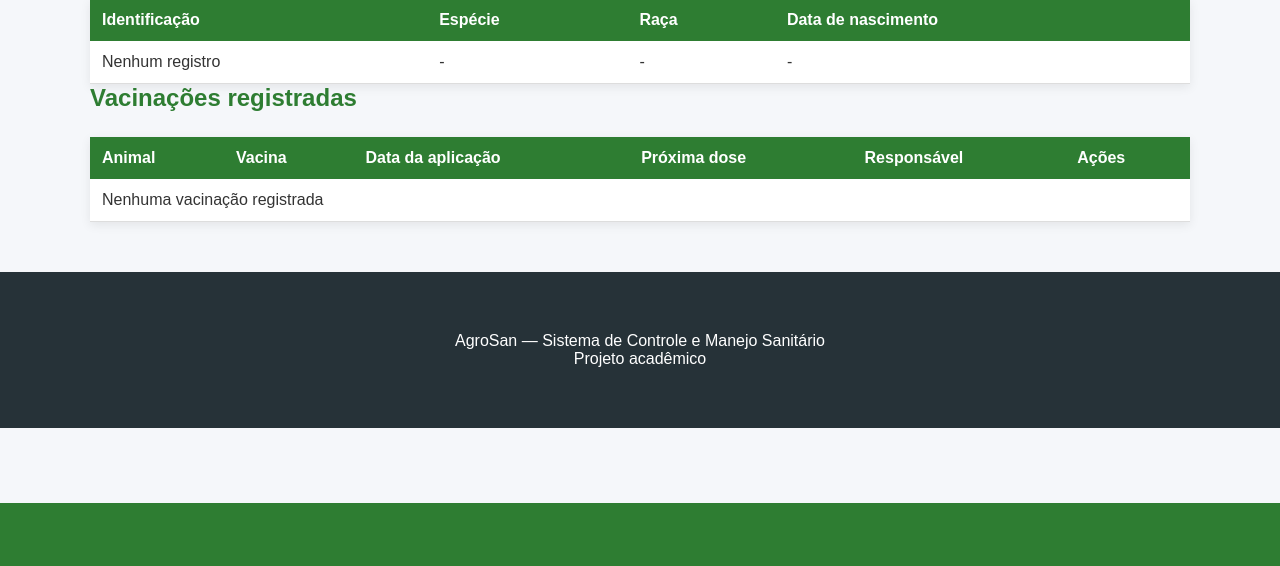
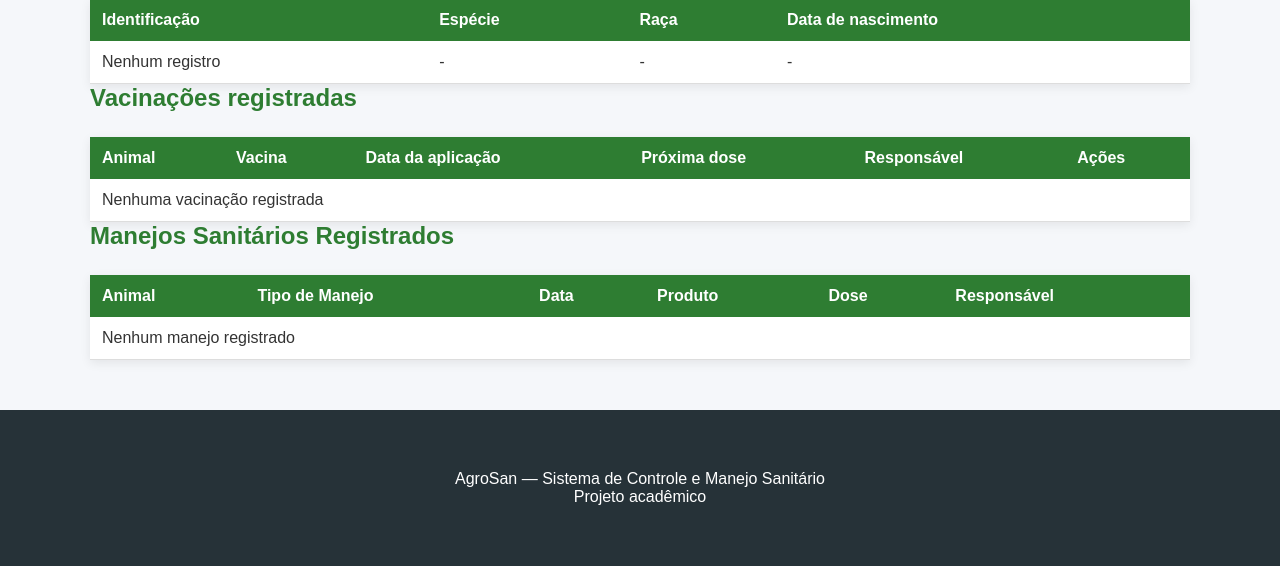
Before and after one commit to AyramViviane/controle-de-manejo-sanitario-e-vacinacao, a Flask app: page /listagem in a window 1280 px wide. Shown: the part 297-863 px from the top of the page. Before the commit the page ends 800 px from the top, so only its background shows below. Run offline with Flask 3, Linux system fonts and the light colour scheme; parts of the project's set-up code (start-up, migrations or seed data) failed here and were passed over.

Commit message:
Adiciona modulo de manejo sanitario

```diff
--- a/app.py
+++ b/app.py
@@ -1,4 +1,41 @@
 from flask import Flask, render_template
+
+
+#controledemanejo
+manejo = []
+
+def criar_manejo(dados):
+    dados["id"] = len(manejos) + 1
+    manejos.append(dados)
+    return dados
+
+def listar_manejos():
+    return manejos
+
+# Rota de Registro de Manejo
+@app.route("/manejo", methods=["GET", "POST"])
+def manejo():
+    if request.method == "POST":
+        criar_manejo({
+            "animal": request.form.get("animal"),
+            "tipo_manejo": request.form.get("tipo_manejo"),
+            "data_manejo": request.form.get("data_manejo"),
+            "produto": request.form.get("produto"),
+            "dose": request.form.get("dose"),
+            "responsavel": request.form.get("responsavel"),
+            "observacoes": request.form.get("observacoes")
+        })
+        return redirect(url_for("listagem"))
+    return render_template("manejo.html")
+
+# Atualize a rota de listagem existente para enviar também os manejos
+@app.route("/listagem")
+def listagem():
+    return render_template(
+        "listagem.html",
+        vacinacoes=listar_vacinacoes(),
+        manejos=listar_manejos()
+    )
 
 # feature controle de vacinação
 
--- a/templates/listagem.html
+++ b/templates/listagem.html
@@ -67,4 +67,44 @@
 
 <!-- ===================== FIM: CONTROLE DE VACINAÇÃO ===================== -->
 
+
+
+
+
+
+<h2>Manejos Sanitários Registrados</h2>
+<table>
+    <thead>
+        <tr>
+            <th>Animal</th>
+            <th>Tipo de Manejo</th>
+            <th>Data</th>
+            <th>Produto</th>
+            <th>Dose</th>
+            <th>Responsável</th>
+        </tr>
+    </thead>
+    <tbody>
+        {% if manejos %}
+            {% for m in manejos %}
+            <tr>
+                <td>{{ m.animal }}</td>
+                <td>{{ m.tipo_manejo }}</td>
+                <td>{{ m.data_manejo }}</td>
+                <td>{{ m.produto }}</td>
+                <td>{{ m.dose }}</td>
+                <td>{{ m.responsavel }}</td>
+            </tr>
+            {% endfor %}
+        {% else %}
+            <tr>
+                <td colspan="6">Nenhum manejo registrado</td>
+            </tr>
+        {% endif %}
+    </tbody>
+</table>
+
+<!-- ===================== FIM: CONTROLE DE REGISTROS ===================== -->
+
+
 {% endblock %}
```
Also changed, not shown: templates/manejo.html (added, +32 -0 lines).
